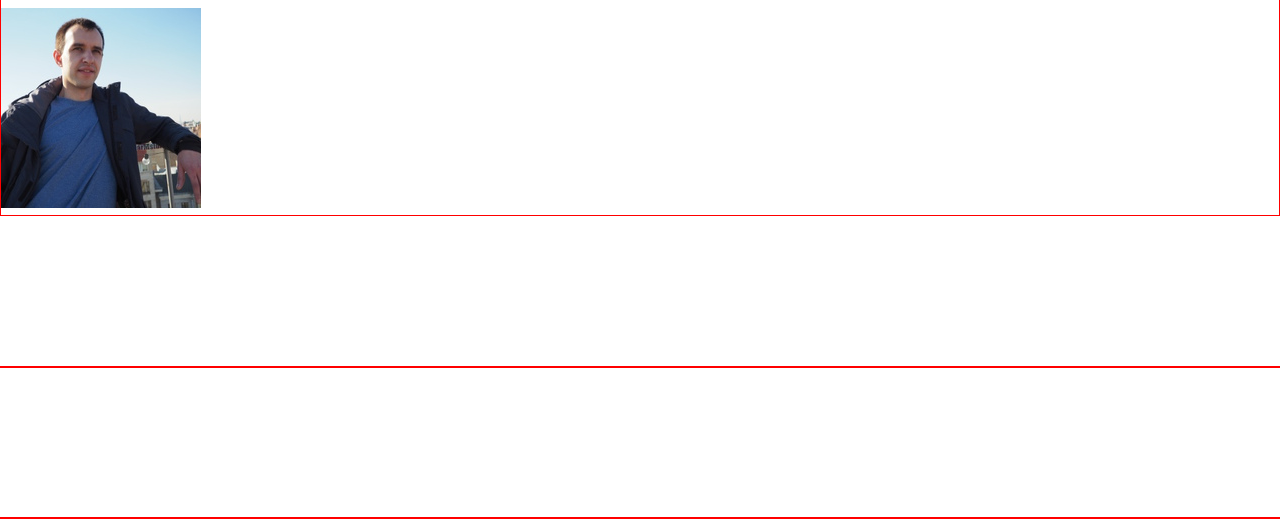
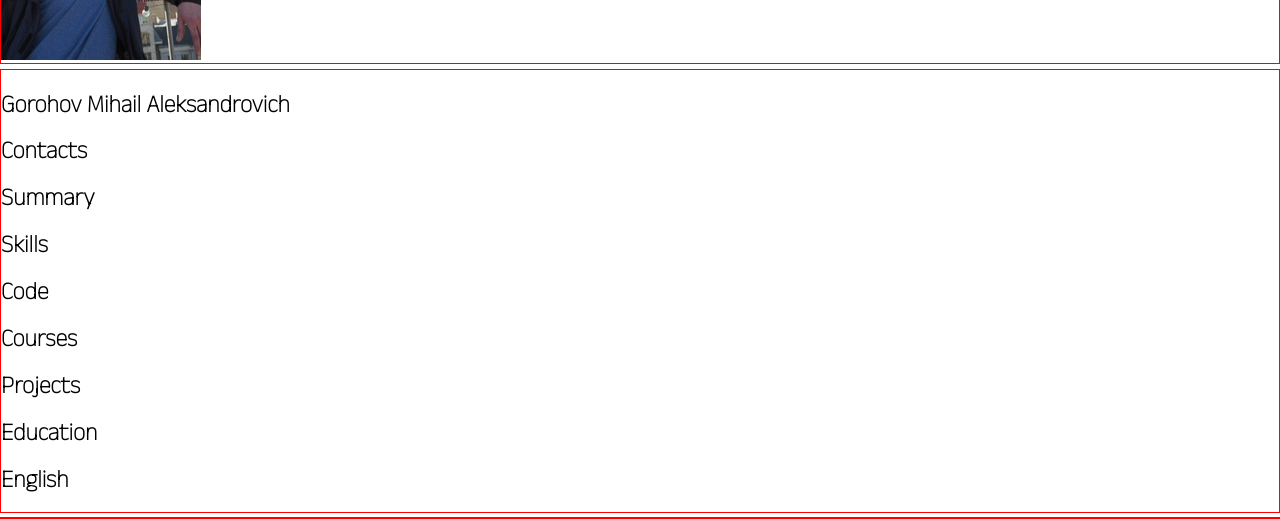
Before and after one commit to RegionWAR/rsschool-cv, a plain HTML site: page index.html in a window 1280 px wide. Shown: the part 281-800 px from the top of the page. Drawn offline with Linux system fonts and the light colour scheme.

Commit message:
feat: add section to main

```diff
--- a/index.html
+++ b/index.html
@@ -32,7 +32,35 @@
     </header>
 
     <main class="main">
-        <div class="container"></div>
+        <div class="container">
+            <section class="section" id="profile">
+                <h1 class="section-title">Gorohov Mihail Aleksandrovich</h1>
+            </section>
+            <section class="section" id="contacts">
+                <h2 class="section-title">Contacts</h2>
+            </section>
+            <section class="section" id="summary">
+                <h2 class="section-title">Summary</h2>
+            </section>
+            <section class="section" is="skills">
+                <h2 class="section-title">Skills</h2>
+            </section>
+            <section class="section" id="code">
+                <h2 class="section-title">Code</h2>
+            </section>
+            <section class="section" id="courses">
+                <h2 class="section-title">Courses</h2>
+            </section>
+            <section class="section" id="projects">
+                <h2 class="section-title">Projects</h2>
+            </section>
+            <section class="section" id="education">
+                <h2 class="section-title">Education</h2>
+            </section>
+            <section class="section" id="english">
+                <h2 class="section-title">English</h2>
+            </section>
+        </div>
 
     </main>
 
--- a/style.css
+++ b/style.css
@@ -12,7 +12,7 @@
 
 @font-face {
     font-family: 'Tiro';
-    src: url(assets/fonts/TiroDevanagariMarathi-Regular.ttf);
+    src: url(assets/fonts/AnekLatin-VariableFont_wdth\,wght.ttf);
     font-weight: 100;
 }
 
```
Also changed, not shown: assets/fonts/AnekLatin-VariableFont_wdth,wght.ttf (added), assets/fonts/TiroDevanagariMarathi-Regular.ttf (deleted).
